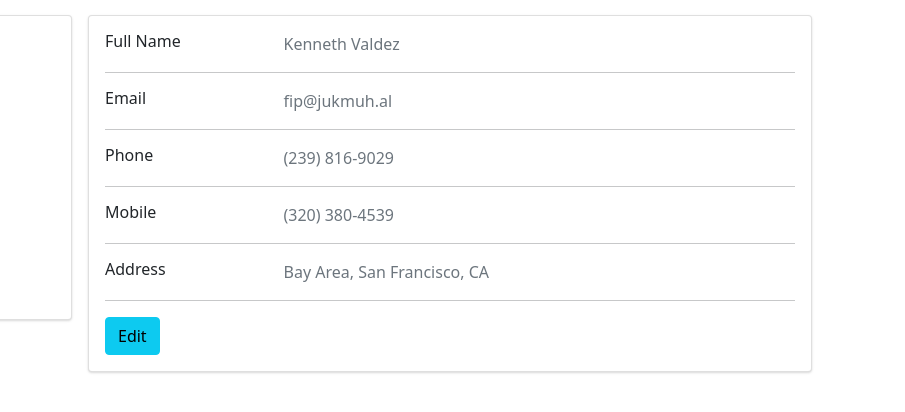
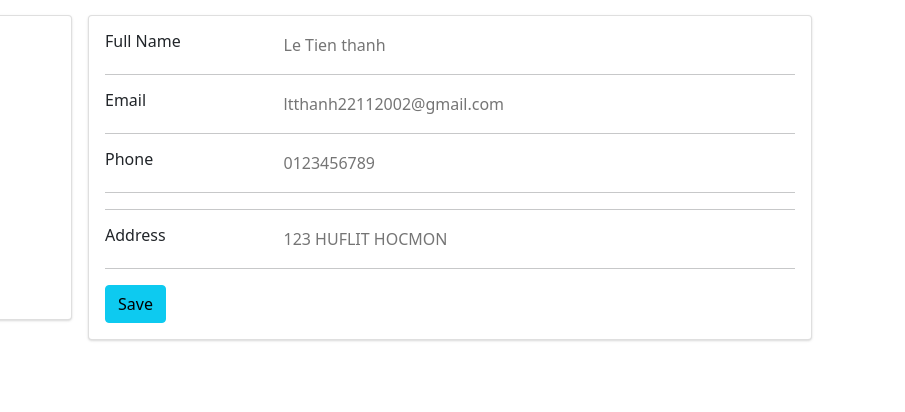
Before and after one commit to ThanhLeT0bito/taphocgit, a plain HTML site: page Index.html in a window 1280 px wide. Shown: the full height of the page, 375-1280 px from the left. Drawn offline with nearby package versions, Linux system fonts and the light colour scheme.

Commit message:
changes can input

```diff
--- a/Index.html
+++ b/Index.html
@@ -11,8 +11,6 @@
 <body>
     <div class="container">
         <div class="main-body">
-
-
 
               <div class="row gutters-sm">
                 <div class="col-md-4 mb-3">
@@ -38,50 +36,37 @@
                         <div class="col-sm-3">
                           <h6 class="mb-0">Full Name</h6>
                         </div>
-                        <div class="col-sm-9 text-secondary">
-                          Kenneth Valdez
-                        </div>
+                        <input class="col-sm-9 text-secondary" style="border: none; outline: none;" placeholder="Le Tien thanh"></input>
                       </div>
                       <hr>
                       <div class="row">
                         <div class="col-sm-3">
                           <h6 class="mb-0">Email</h6>
                         </div>
-                        <div class="col-sm-9 text-secondary">
-                          fip@jukmuh.al
-                        </div>
+                        <input class="col-sm-9 text-secondary" style="border: none; outline: none;" placeholder="ltthanh22112002@gmail.com">
+                        </input>
                       </div>
                       <hr>
                       <div class="row">
                         <div class="col-sm-3">
                           <h6 class="mb-0">Phone</h6>
                         </div>
-                        <div class="col-sm-9 text-secondary">
-                          (239) 816-9029
-                        </div>
+                        <input class="col-sm-9 text-secondary" style="border: none; outline: none;" placeholder="0123456789">
+                        </input>
                       </div>
                       <hr>
-                      <div class="row">
-                        <div class="col-sm-3">
-                          <h6 class="mb-0">Mobile</h6>
-                        </div>
-                        <div class="col-sm-9 text-secondary">
-                          (320) 380-4539
-                        </div>
-                      </div>
                       <hr>
                       <div class="row">
                         <div class="col-sm-3">
                           <h6 class="mb-0">Address</h6>
                         </div>
-                        <div class="col-sm-9 text-secondary">
-                          Bay Area, San Francisco, CA
-                        </div>
+                        <input class="col-sm-9 text-secondary" style="border: none; outline: none;" placeholder="123 HUFLIT HOCMON">
+                        </input>
                       </div>
                       <hr>
                       <div class="row">
                         <div class="col-sm-12">
-                          <a class="btn btn-info " target="__blank" href="https://www.bootdey.com/snippets/view/profile-edit-data-and-skills">Edit</a>
+                          <a class="btn btn-info " target="__blank" href="https://www.bootdey.com/snippets/view/profile-edit-data-and-skills">Save</a>
                         </div>
                       </div>
                     </div>
```
